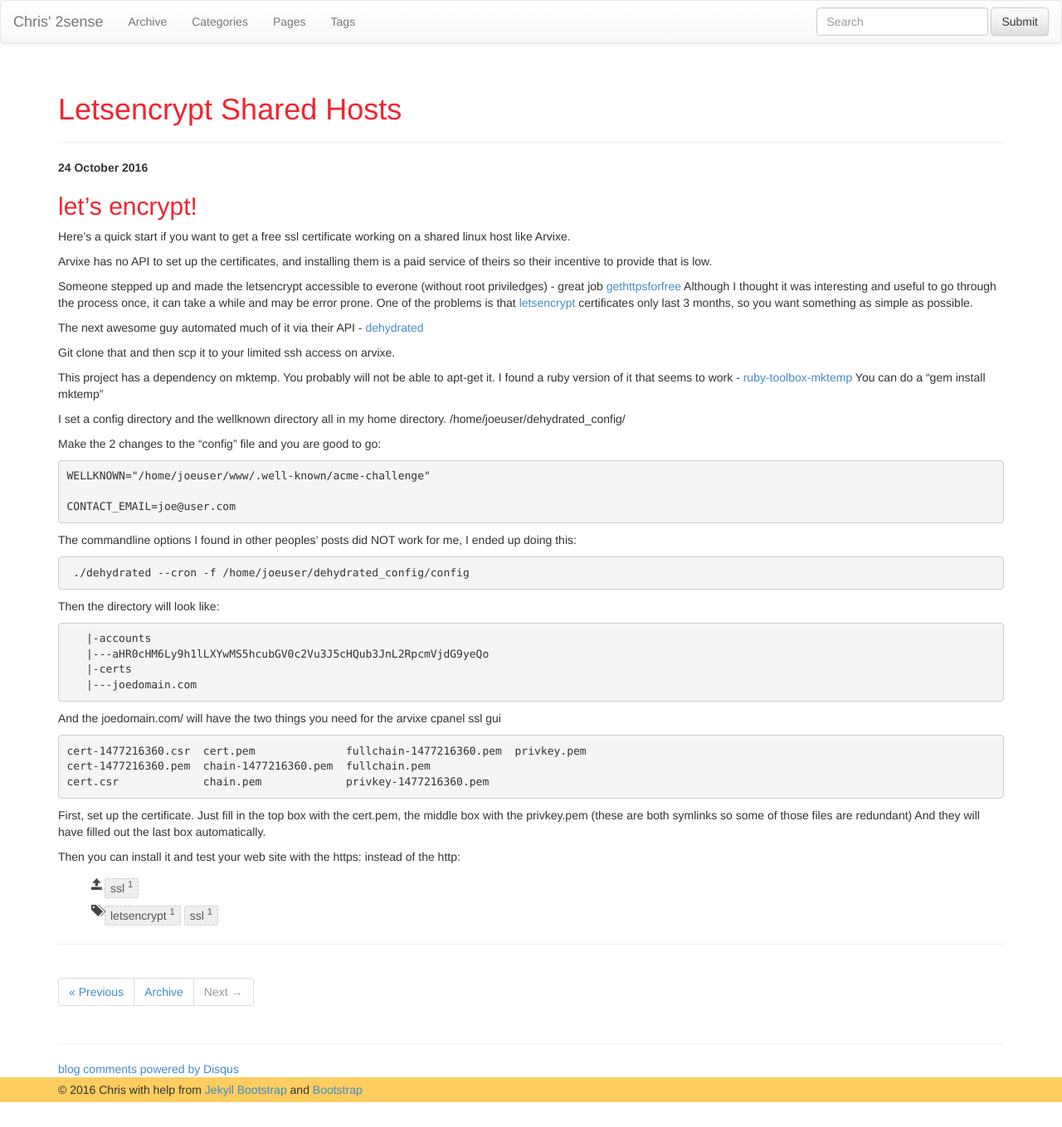
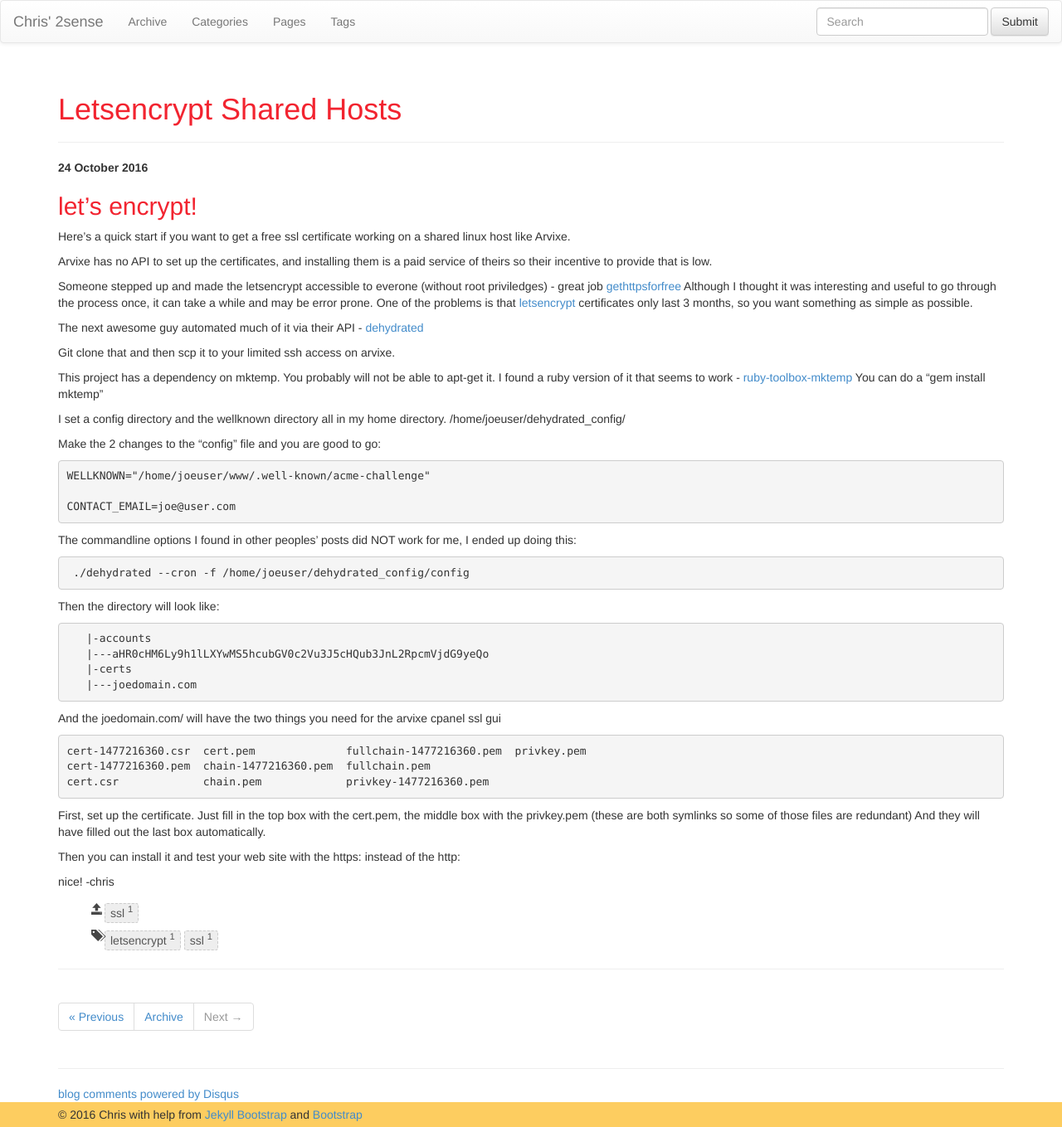
Before and after one commit to faizanvahevaria/chrisamow.github.io, a Jekyll site: the page built from _posts/2016-10-24-letsencrypt-shared-hosts.md, in a window 1280 px wide. Shown: the whole page at 83% size. Built offline with Jekyll 4.4.1, drawn with Linux system fonts in a browser that asks for light colours; nearby versions of some CDN libraries; comment, search, counter and statistics services are not loaded; before the commit the page ends 1329 px from its top, so only the background shows below that.

Commit message:
a couple of posts

```diff
--- a/_posts/2016-10-24-letsencrypt-shared-hosts.md
+++ b/_posts/2016-10-24-letsencrypt-shared-hosts.md
@@ -54,3 +54,6 @@ First, set up the certificate.
 Just fill in the top box with the cert.pem, the middle box with the privkey.pem (these are both symlinks so some of those files are redundant)  And they will have filled out the last box automatically.
 
 Then you can install it and test your web site with the https: instead of the http:
+
+nice!
+-chris
```
Also changed, not shown: _posts/2016-10-19-quandl-problems-on-ipv6.md (+2 -0 lines).
